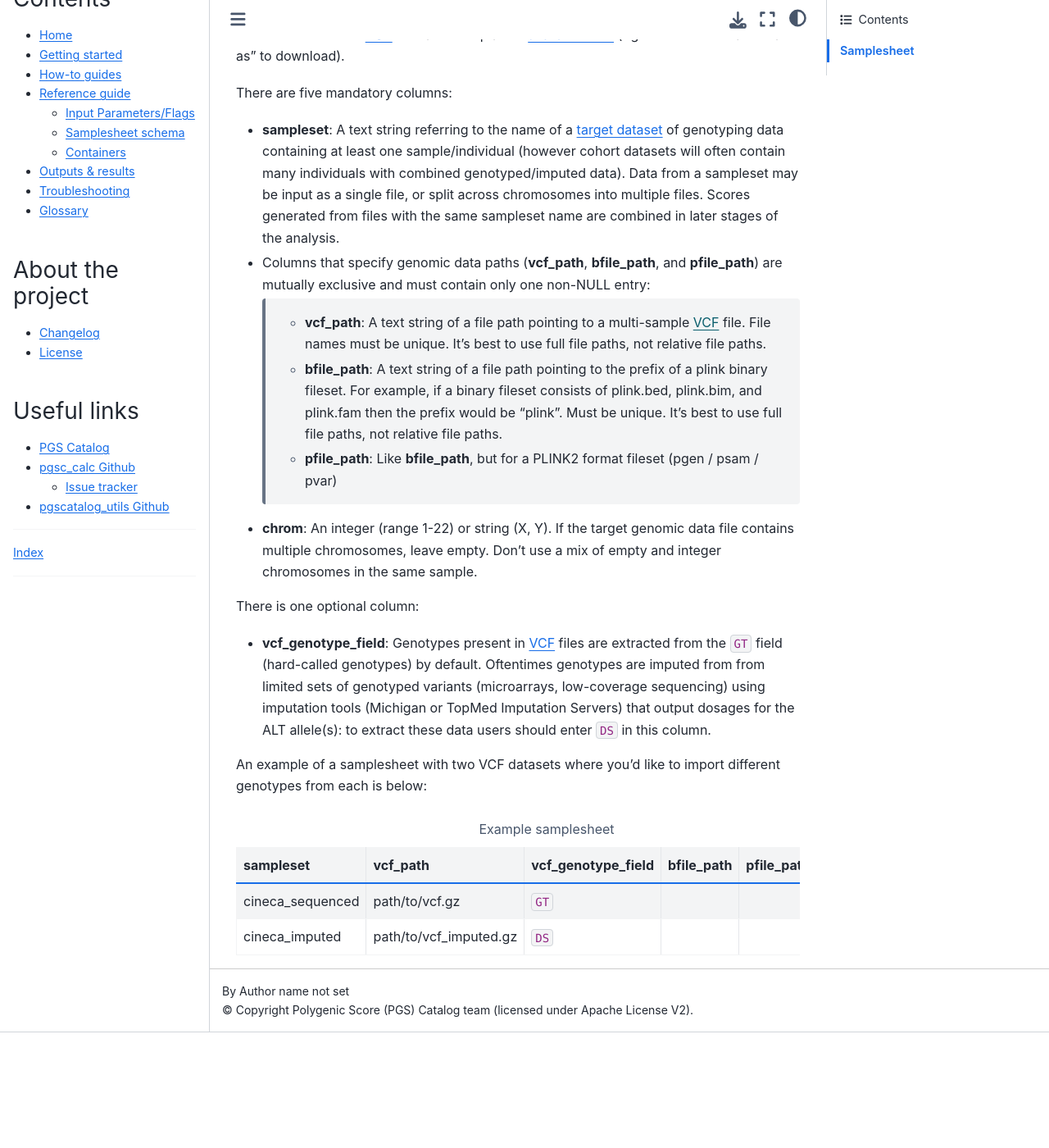
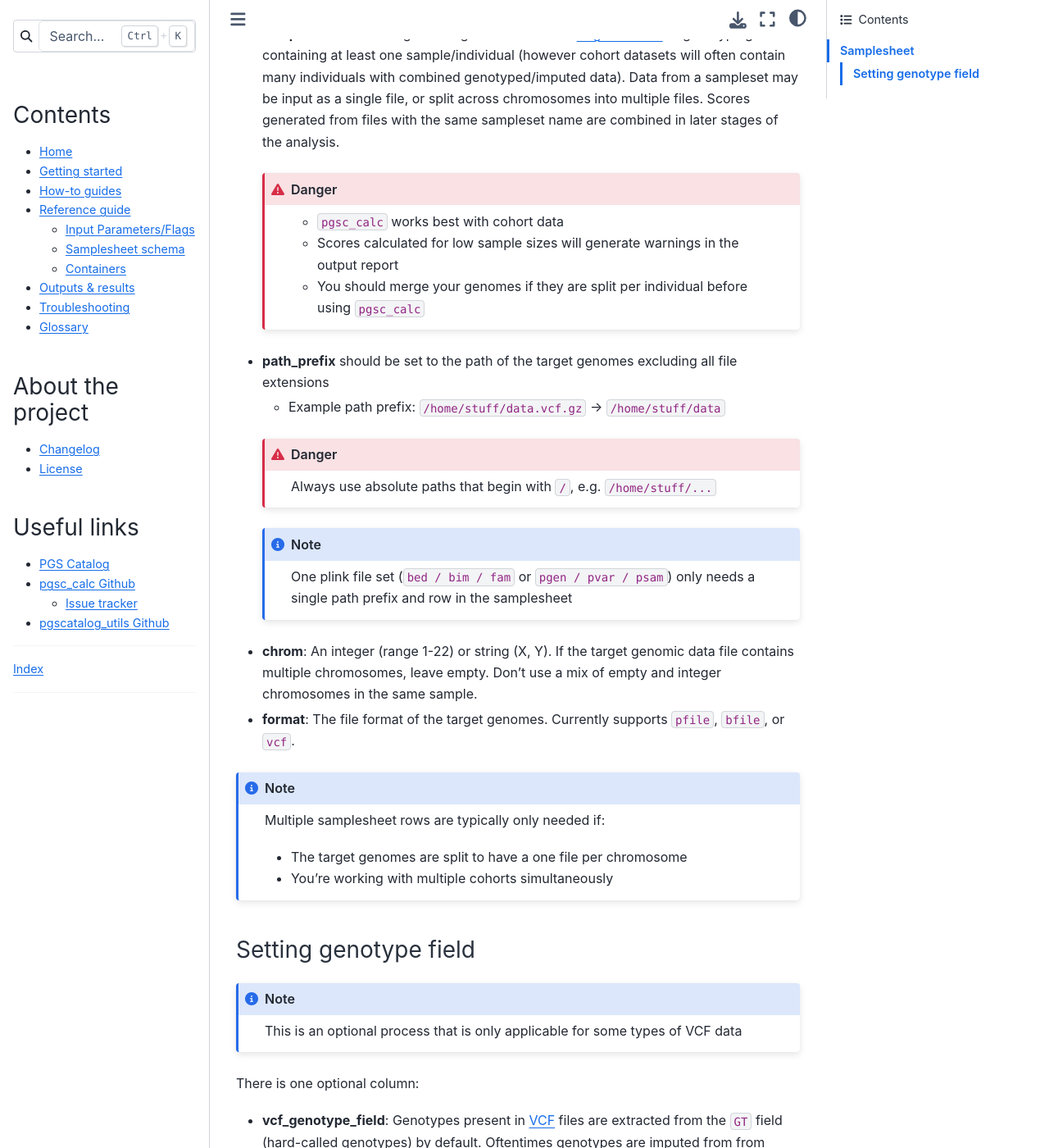
Before and after one commit to PGScatalog/pgsc_calc, a Sphinx documentation site: the page built from docs/how-to/samplesheet.rst, in a window 1280 px wide and 1400 px high, scrolled down 518 px. Shown: the whole window at 82% size. Built offline with Sphinx 7.4.7 and the Sphinx Book theme 1.1.4, drawn with Linux system fonts in a browser that asks for light colours; before the commit the page ends 1777 px from its top, so only the background shows below that; some of the changed text lies outside the part shown.

Commit message:
update samplesheet documentation

```diff
--- a/docs/how-to/samplesheet.rst
+++ b/docs/how-to/samplesheet.rst
@@ -13,51 +13,56 @@
 A samplesheet can be set up in a spreadsheet program, using the following
 structure:
 
-.. list-table:: Example samplesheet
-   :widths: 20 20 20 20 20
+.. csv-table:: Example samplesheet
+   :file: ../../assets/examples/samplesheet.csv
    :header-rows: 1
 
-   * - sampleset
-     - vcf_path
-     - bfile_path
-     - pfile_path
-     - chrom
-   * - cineca_synthetic_subset
-     -
-     - path/to/bfile_prefix
-     -
-     - 22
-   * - cineca_synthetic_subset_vcf
-     - path/to/vcf.gz
-     -
-     -
-     - 22
+The file should be in :term:`CSV` format. A template is :download:`available to
+download here <../../assets/examples/samplesheet.csv>`.
 
-The file should be in :term:`CSV` format. A template is `available here`_ (right
-click the link and "save as" to download).
+There are four mandatory columns:
 
-There are five mandatory columns:
+- **sampleset**: A text string referring to the name of a :term:`target dataset`
+  of genotyping data containing at least one sample/individual (however cohort
+  datasets will often contain many individuals with combined genotyped/imputed
+  data). Data from a sampleset may be input as a single file, or split across
+  chromosomes into multiple files.  Scores generated from files with the same
+  sampleset name are combined in later stages of the analysis.
 
-- **sampleset**: A text string referring to the name of a :term:`target dataset` of
-  genotyping data containing at least one sample/individual (however cohort datasets
-  will often contain many individuals with combined genotyped/imputed data). Data from a
-  sampleset may be input as a single file, or split across chromosomes into multiple files.
-  Scores generated from files with the same sampleset name are combined in later stages of the
-  analysis.
-- Columns that specify genomic data paths (**vcf_path**, **bfile_path**, and **pfile_path**)
-  are mutually exclusive and must contain only one non-NULL entry:
-    - **vcf_path**: A text string of a file path pointing to a multi-sample
-      :term:`VCF` file. File names must be unique. It's best to use full file paths,
-      not relative file paths.
-    - **bfile_path**: A text string of a file path pointing to the prefix of a plink
-      binary fileset. For example, if a binary fileset consists of plink.bed,
-      plink.bim, and plink.fam then the prefix would be "plink". Must be
-      unique. It's best to use full file paths, not relative file paths.
-    - **pfile_path**: Like **bfile_path**, but for a PLINK2 format fileset (pgen /
-      psam / pvar)
-- **chrom**: An integer (range 1-22) or string (X, Y). If the target genomic data file contains
-  multiple chromosomes, leave empty. Don't use a mix of empty and integer
-  chromosomes in the same sample.
+  .. danger::
+     - ``pgsc_calc`` works best with cohort data
+     - Scores calculated for low sample sizes will generate warnings in the
+       output report
+     - You should merge your genomes if they are split per individual before
+       using ``pgsc_calc``
+
+- **path_prefix** should be set to the path of the target genomes excluding all
+  file extensions
+
+  - Example path prefix: ``/home/stuff/data.vcf.gz`` -> ``/home/stuff/data``
+
+  .. danger:: Always use absolute paths that begin with ``/``, e.g. ``/home/stuff/...``
+
+  .. note:: One plink file set (``bed / bim / fam`` or ``pgen / pvar / psam``) only
+       needs a single path prefix and row in the samplesheet
+
+- **chrom**: An integer (range 1-22) or string (X, Y). If the target genomic
+  data file contains multiple chromosomes, leave empty. Don't use a mix of empty
+  and integer chromosomes in the same sample.
+
+- **format**: The file format of the target genomes. Currently supports
+  ``pfile``, ``bfile``, or ``vcf``.
+
+.. note:: Multiple samplesheet rows are typically only needed if:
+
+          - The target genomes are split to have a one file per chromosome
+          - You're working with multiple cohorts simultaneously
+
+Setting genotype field
+~~~~~~~~~~~~~~~~~~~~~~
+
+.. note:: This is an optional process that is only applicable for some types of
+          VCF data
 
 There is one optional column:
 
@@ -70,27 +75,23 @@
 An example of a samplesheet with two VCF datasets where you'd like to import
 different genotypes from each is below:
 
-.. list-table:: Example samplesheet
-   :widths: 15 15 15 15 15 15
+.. list-table:: Example samplesheet with genotype field set
    :header-rows: 1
 
    * - sampleset
-     - vcf_path
+     - path_prefix
+     - chrom
+     - format
      - vcf_genotype_field
-     - bfile_path
-     - pfile_path
-     - chrom
    * - cineca_sequenced
-     - path/to/vcf.gz
+     - path/to/vcf
+     - 22
+     - vcf
      - ``GT``
-     -
-     -
+   * - cineca_imputed
+     - path/to/vcf_imputed
      - 22
-   * - cineca_imputed
-     - path/to/vcf_imputed.gz
+     - vcf
      - ``DS``
-     -
-     -
-     - 22
 
 .. _`available here`: https://raw.githubusercontent.com/PGScatalog/pgsc_calc/dev/assets/examples/samplesheet.csv
```
Also changed, not shown: 3 other files.
